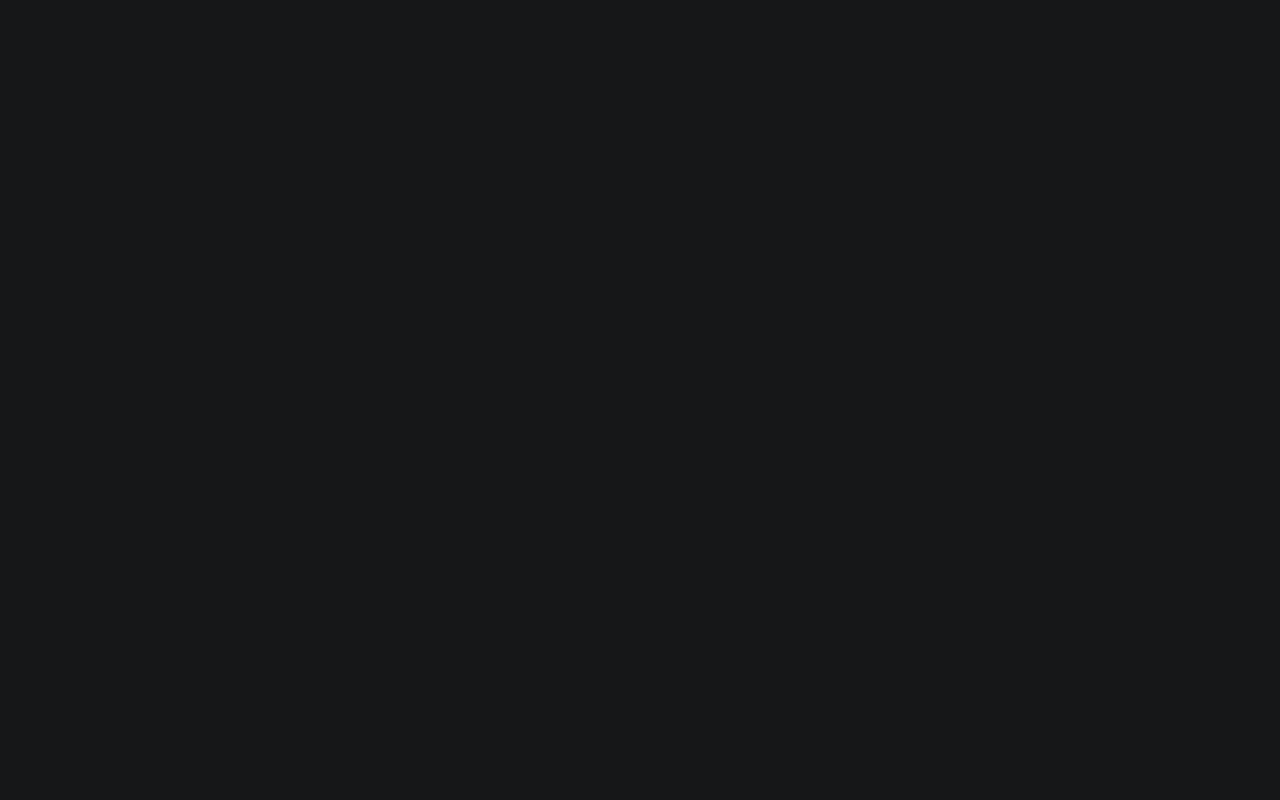
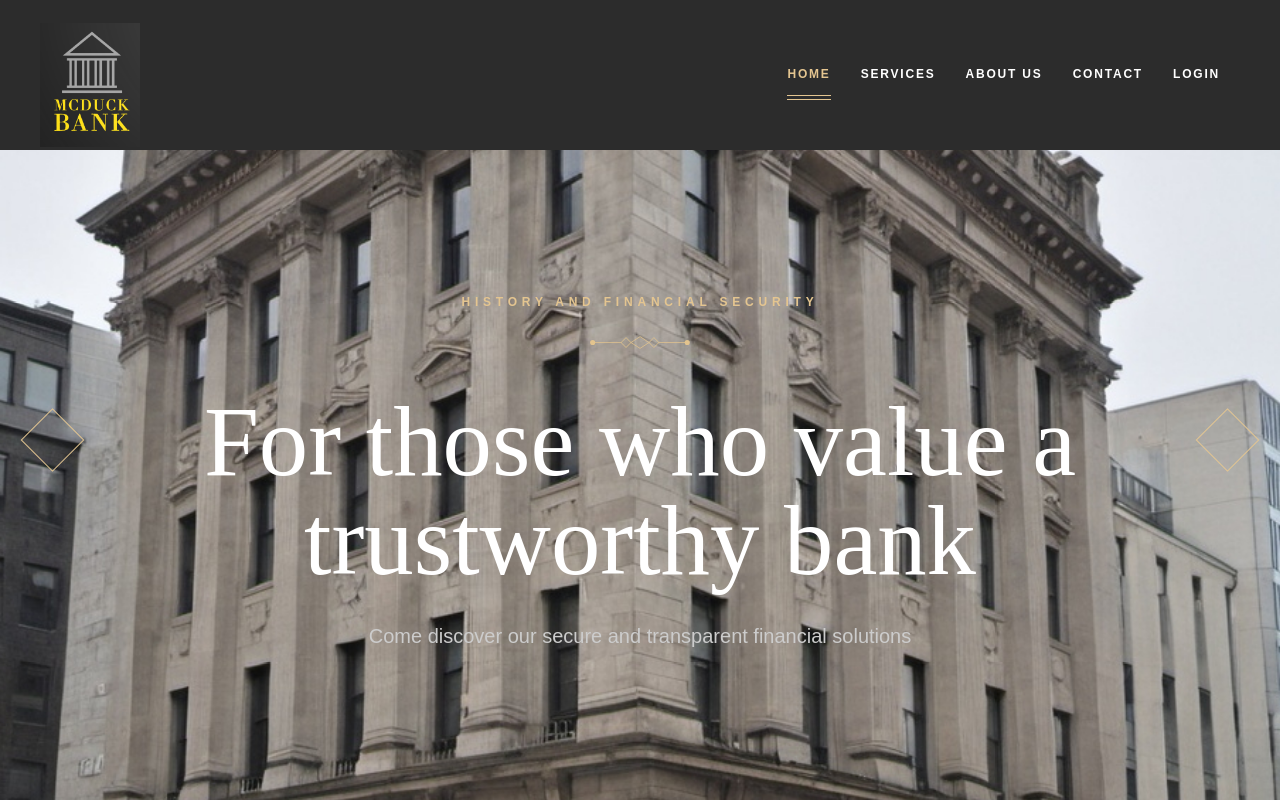
Before and after one commit to Samuel-Leite/api-mc-duck-bank, a React (Create React App) app in the folder web/: page /welcome in a window 1280 px wide. Before the commit this address had no page. Shown: the top 800 px of the page. Built offline with nearby package versions, Linux system fonts and the light colour scheme.

Commit message:
refatoracao do pagina welcome

```diff
--- a/web/src/App.js
+++ b/web/src/App.js
@@ -1,6 +1,6 @@
 // src/App.js
 import React from "react";
-import { BrowserRouter as Router, Routes, Route } from "react-router-dom"; // Use Routes em vez de Switch
+import { BrowserRouter as Router, Routes, Route, Navigate } from "react-router-dom"; // Use Routes em vez de Switch
 import LoginPage from "./pages/LoginPage";
 import HomePage from "./pages/HomePage";
 import WelcomePage from "./pages/WelcomePage";
@@ -12,7 +12,9 @@ function App() {
     <Router>
       <div className="App">
         <Routes>
-          <Route path="/" element={<WelcomePage />} />{" "}
+          <Route path="/" element={<Navigate to="/welcome" replace />} />
+          {/* Redireciona a raiz para /welcome */}
+          <Route path="/welcome" element={<WelcomePage />} />
           {/* Nova rota para WelcomePage */}
           <Route path="/authentication" element={<LoginPage />} />{" "}
           {/* Rota para Login */}
--- a/web/src/styles/Welcome.css
+++ b/web/src/styles/Welcome.css
@@ -171,7 +171,7 @@ body {
   font-size: var(--fontSize-body-4);
   font-weight: var(--weight-regular);
   line-height: var(--lineHeight-5);
-  overflow: hidden;
+  overflow: visible;
   height: 300vh;
 }
 
```
